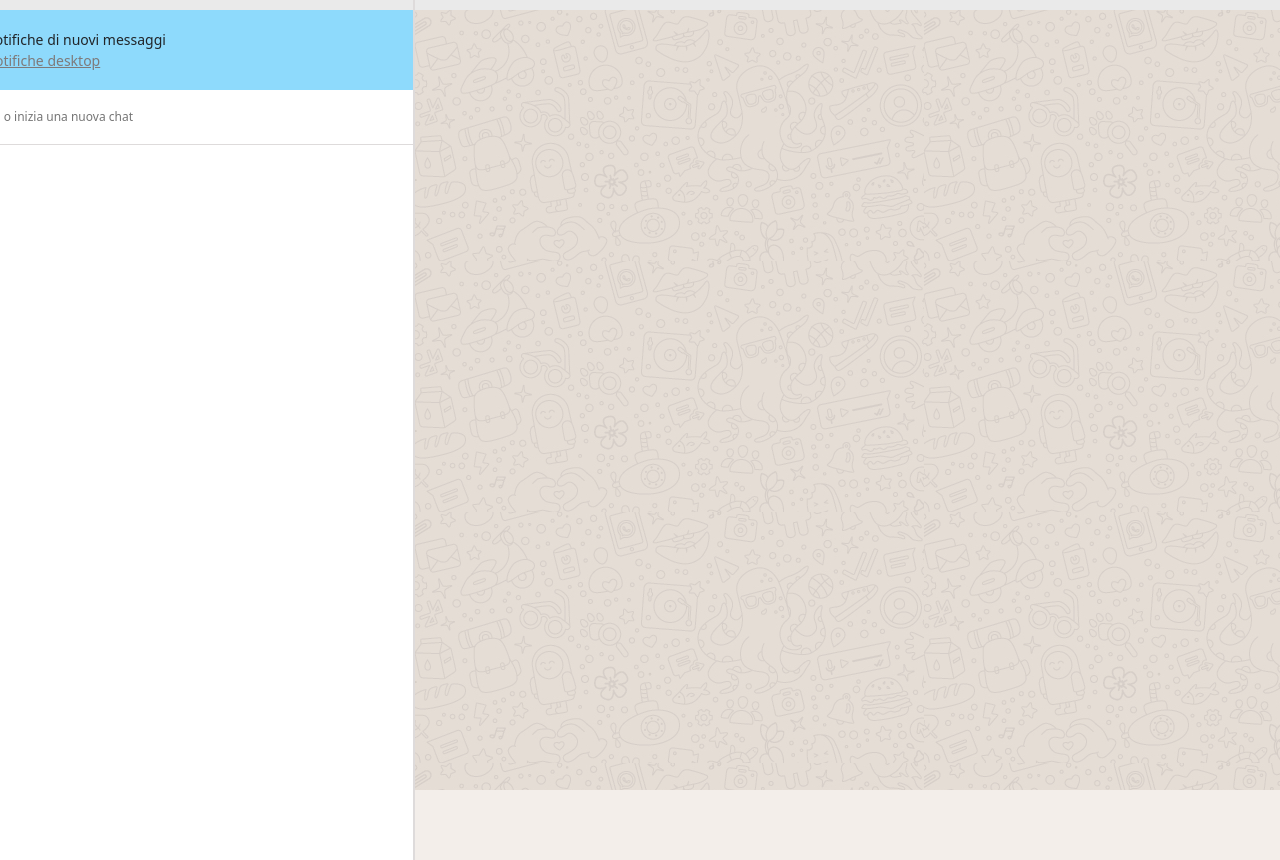
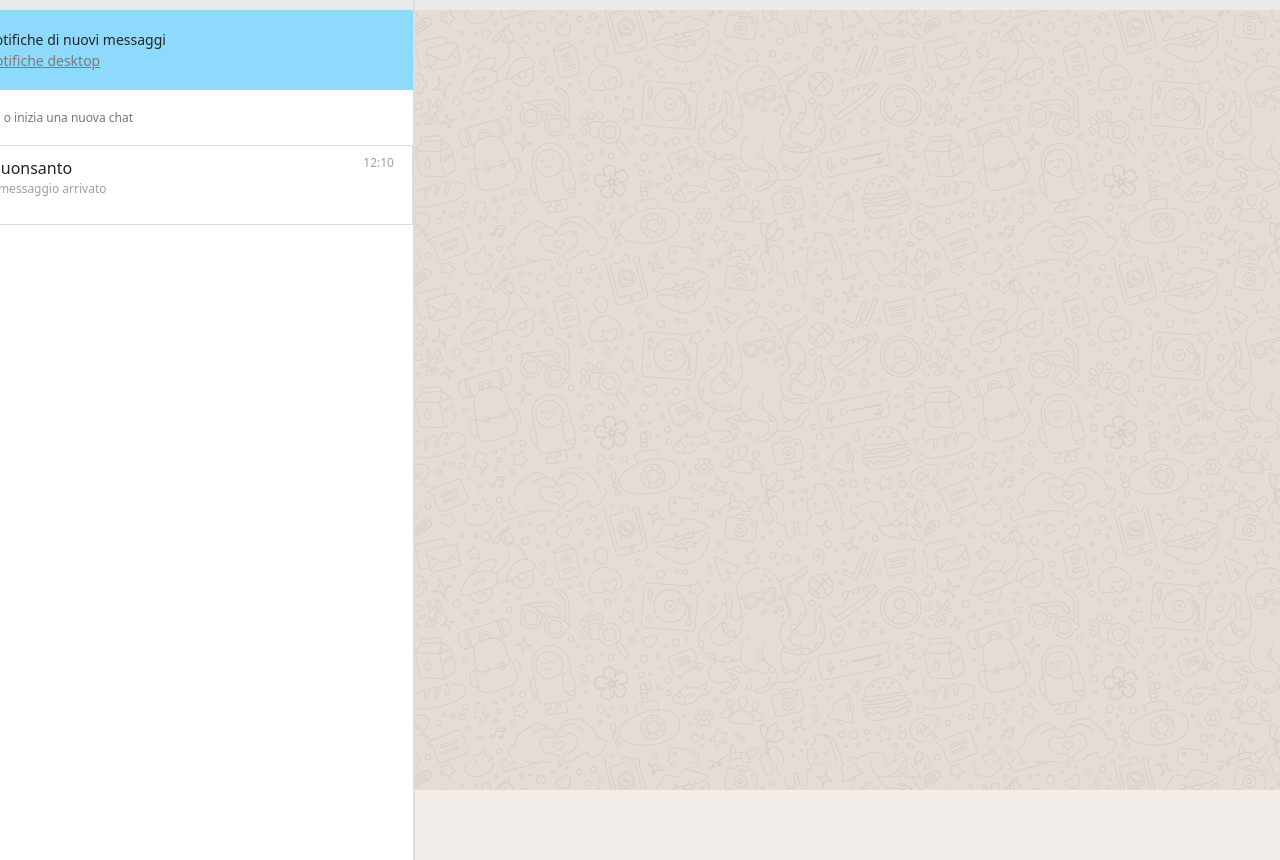
Before and after one commit to FabrizioFavia/vue-boolzapp, a plain HTML site: page index.html in a window 1280 px wide. Shown: the top 860 px of the page. Drawn offline with nearby package versions, Linux system fonts and the light colour scheme.

Commit message:
feat(html/css): added chat

```diff
--- a/css/main.css
+++ b/css/main.css
@@ -89,7 +89,6 @@ body {
     width: 100%;
     height: 55px;
     background-color: white;
-    border-bottom: 1px solid #dedbdb;
 }
 
 .fa-magnifying-glass{
@@ -109,6 +108,31 @@ body {
     overflow-y: auto;
 }
 
+.chat{
+    width: 100%;
+    height: 80px;
+    border: 1px solid #dedbdb;
+    display: flex;
+    align-items: center;
+    padding: 0 10px 0 20px;
+}
+
+.leftChat{
+    display: flex;
+}
+
+.nameAndMsg{
+    display: flex;
+    flex-direction: column;
+}
+
+.message, .msgTime{
+    font-size: 12px;
+    color: #a19f9f;
+}
+
+
+
 /********* RIGHT PART **************/
 .rightPart {
     width: 1000px;
--- a/index.html
+++ b/index.html
@@ -51,7 +51,22 @@
                         </label>
                         <input class="searchInput ms-5" type="text" placeholder="Cerca o inizia una nuova chat">
                     </div>
+                    <!-- CHATLIST SECTION -->
                     <div class="messagesSec">
+
+                        <!-- CHAT -->
+                        <div class="chat justify-content-between">
+                            <div class="leftChat">
+                                <div class="logoContainer"></div>
+                                <div class="nameAndMsg ms-3 justify-content-center">
+                                    <div class="friendName">Vito Buonsanto</div>
+                                    <div class="message">
+                                        <p>Ultimo messaggio arrivato </p>
+                                    </div>
+                                </div>
+                            </div>
+                            <div class="msgTime pt-2 pe-2 align-self-start">12:10</div>
+                        </div>
 
                     </div>
 
```
